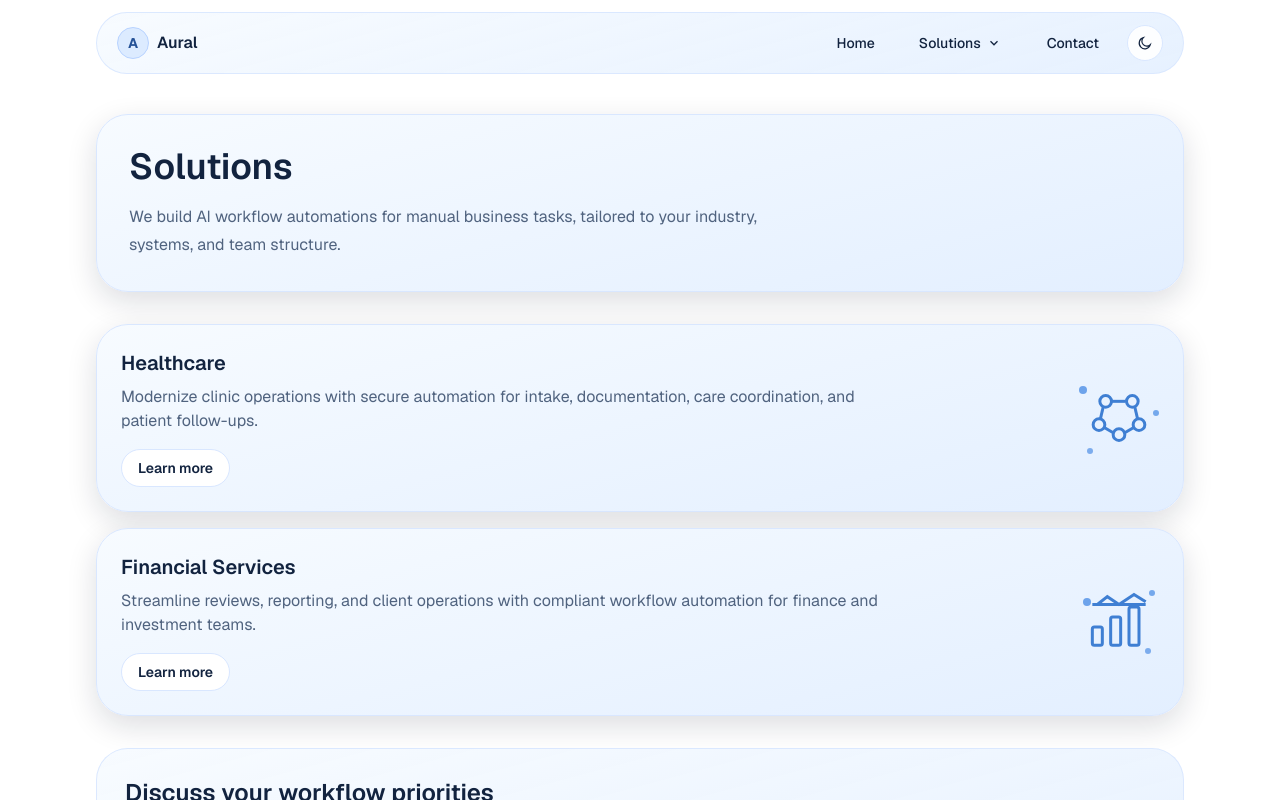
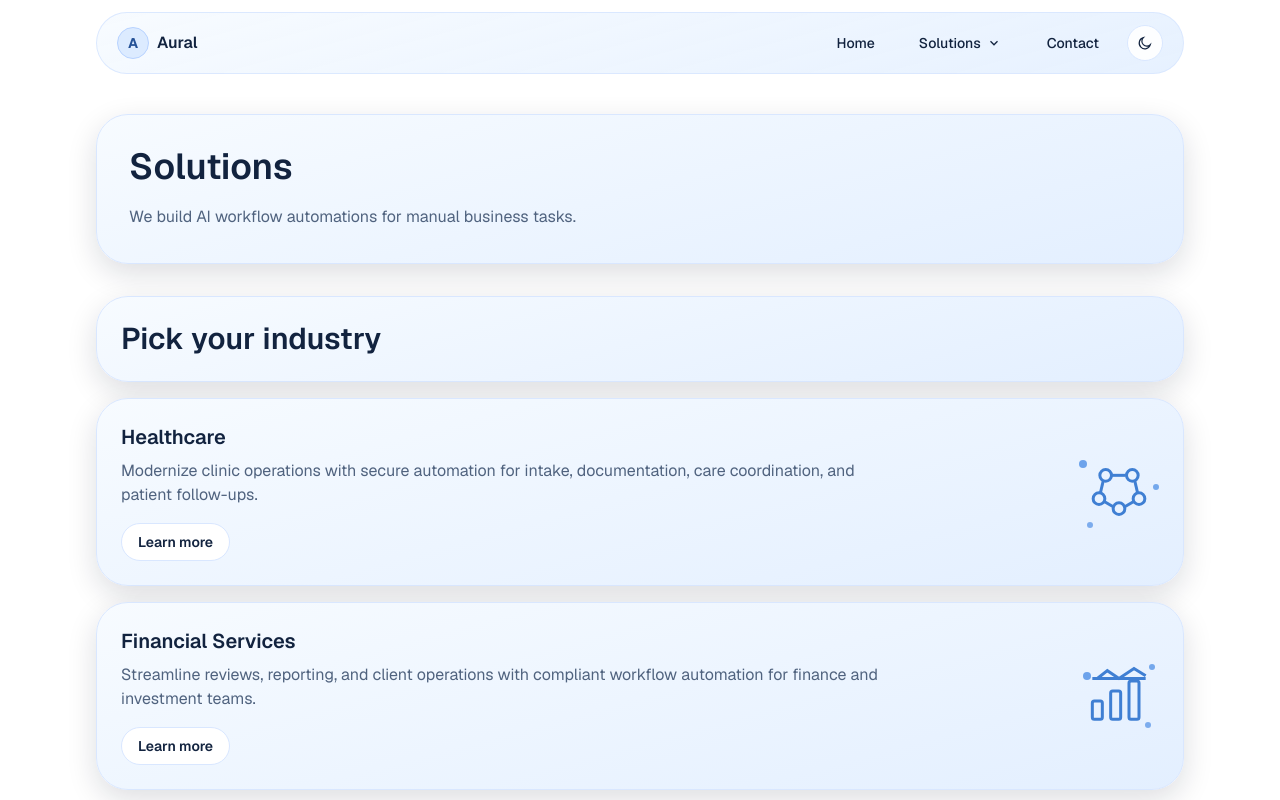
Before and after one commit to siddak1234/snoopy, a Next.js app: page /solutions in a window 1280 px wide. Shown: the top 800 px of the page. Built offline with nearby package versions, Linux system fonts and the light colour scheme.

Commit message:
Update cards

```diff
--- a/app/solutions/page.tsx
+++ b/app/solutions/page.tsx
@@ -59,13 +59,17 @@ export default function SolutionsPage() {
       <section className="bubble p-6 sm:p-8">
         <h1 className="text-3xl font-semibold sm:text-4xl">Solutions</h1>
         <p className="mt-4 max-w-2xl text-base leading-7 text-[var(--muted)]">
-          We build AI workflow automations for manual business tasks, tailored to your industry, systems, and team structure.
+          We build AI workflow automations for manual business tasks.
         </p>
       </section>
 
       <section>
         <h2 className="sr-only">Industry-specific solutions</h2>
         <div className="space-y-4">
+          <article className="bubble p-5 sm:p-6">
+            <h3 className="text-2xl font-semibold sm:text-3xl">Pick your industry</h3>
+          </article>
+
           <Link
             href="/solutions/healthcare"
             className="bubble group block p-5 transition duration-200 hover:-translate-y-1 hover:shadow-xl focus-visible:-translate-y-1 focus-visible:shadow-xl focus-visible:outline-none focus-visible:ring-2 focus-visible:ring-[var(--accent-strong)] sm:p-6"
```
